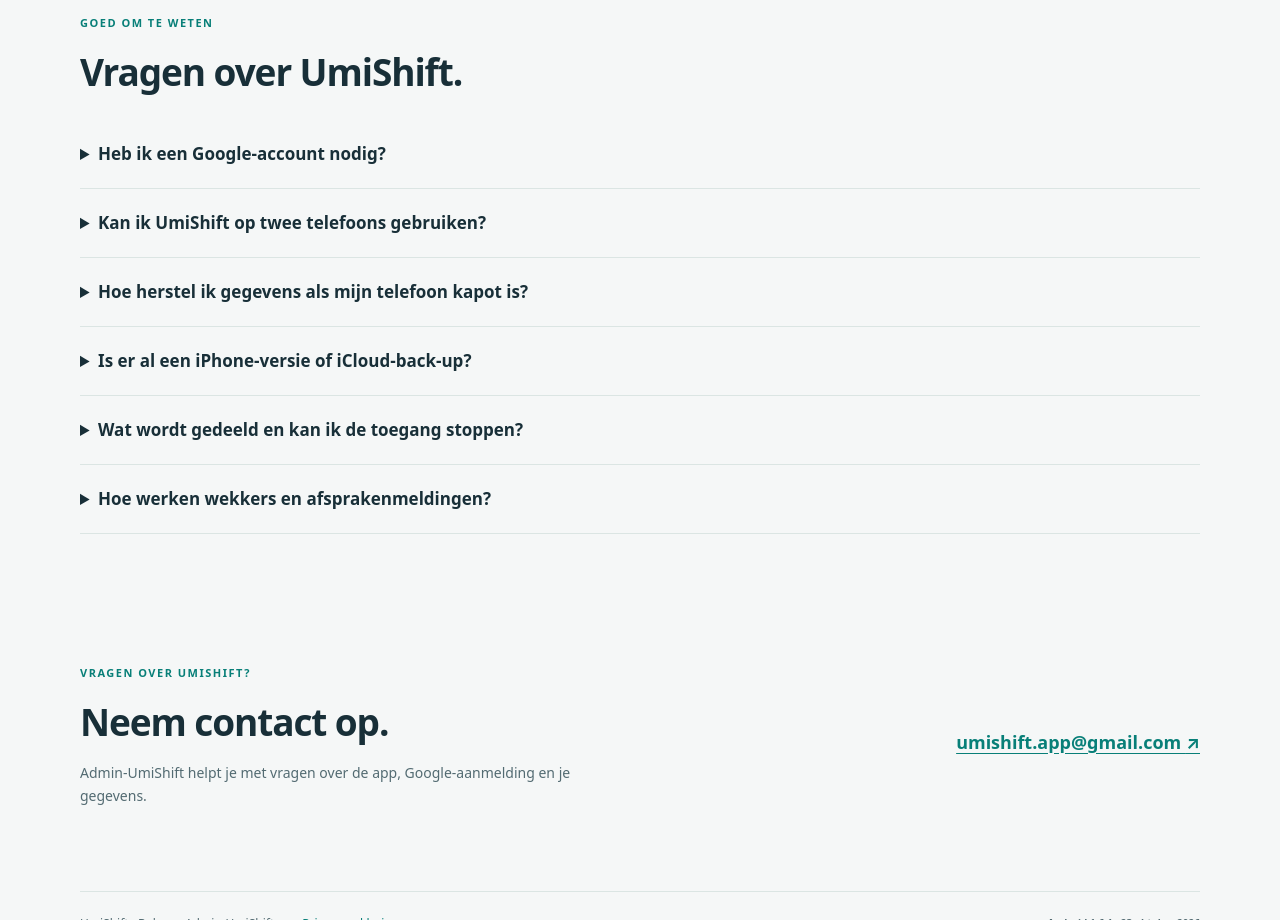
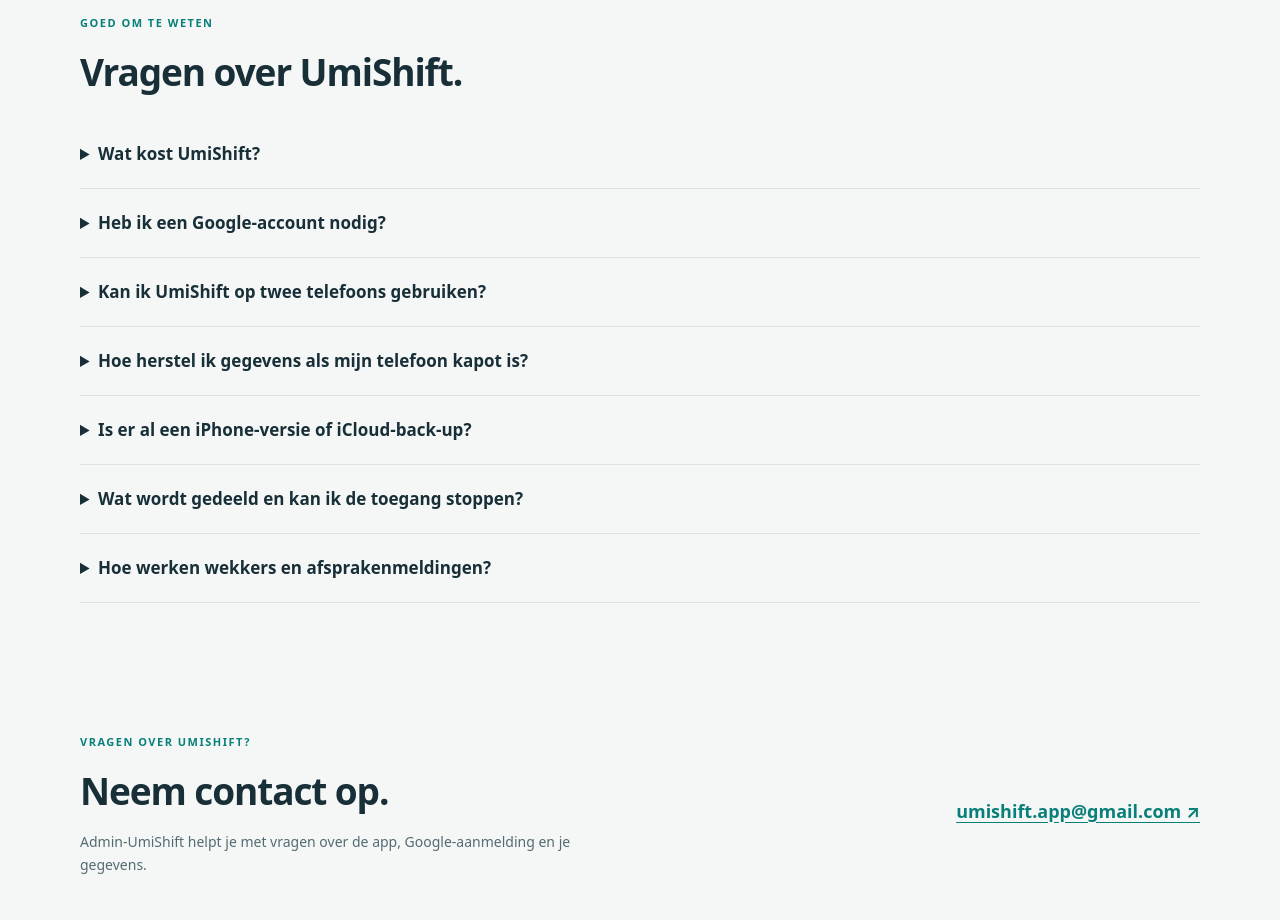
Before and after one commit to KolApps/kolapps.github.io, a plain HTML site: page index.html in a window 1280 px wide. Shown: the part 2120-3040 px from the top of the page. Drawn offline with Linux system fonts and the light colour scheme.

Commit message:
Update index.html

```diff
--- a/index.html
+++ b/index.html
@@ -61,6 +61,7 @@
     </section>
     <section class="faq wrap" id="vragen" aria-labelledby="faq-title">
       <p class="eyebrow">GOED OM TE WETEN</p><h2 id="faq-title">Vragen over UmiShift.</h2>
+      <details><summary>Wat kost UmiShift?</summary><p>UmiShift is momenteel gratis te gebruiken. In de toekomst kunnen voor het gebruik of bepaalde functies kosten gelden via een aankoop in de app. Prijzen en voorwaarden worden vooraf duidelijk meegedeeld. Je betaalt alleen als je zelf een aankoop bevestigt.</p></details>
       <details><summary>Heb ik een Google-account nodig?</summary><p>Je eigen rooster, persoonlijke wijzigingen, notities en afspraken werken lokaal zonder Google-aanmelding. Een Google-account is wel nodig voor Google Drive-back-ups, synchronisatie en het delen of openen van een gedeelde kalender. De website vraagt je niet om aan te melden.</p></details>
       <details><summary>Kan ik UmiShift op twee telefoons gebruiken?</summary><p>Ja. Koppel op beide telefoons hetzelfde Google-account en schakel automatische back-up en synchronisatie in, of kies Nu synchroniseren. Offline wijzigingen worden later verwerkt. Android, je verbinding en batterij-instellingen bepalen wanneer achtergrondtaken kunnen starten. Meldingen en wekkers kun je per toestel aan- of uitzetten.</p></details>
       <details><summary>Hoe herstel ik gegevens als mijn telefoon kapot is?</summary><p>Met een eerder voltooide Drive-back-up kun je op een nieuwe telefoon met hetzelfde Google-account herstellen, zonder de oude telefoon. Een handmatig .umishift-bestand kun je ook herstellen als je het buiten die telefoon hebt bewaard. Het ingebouwde basisrooster wordt opnieuw opgebouwd; je hoofdkeuze, wijzigingen, notities, afspraken en voorkeuren gaan mee.</p></details>
```
